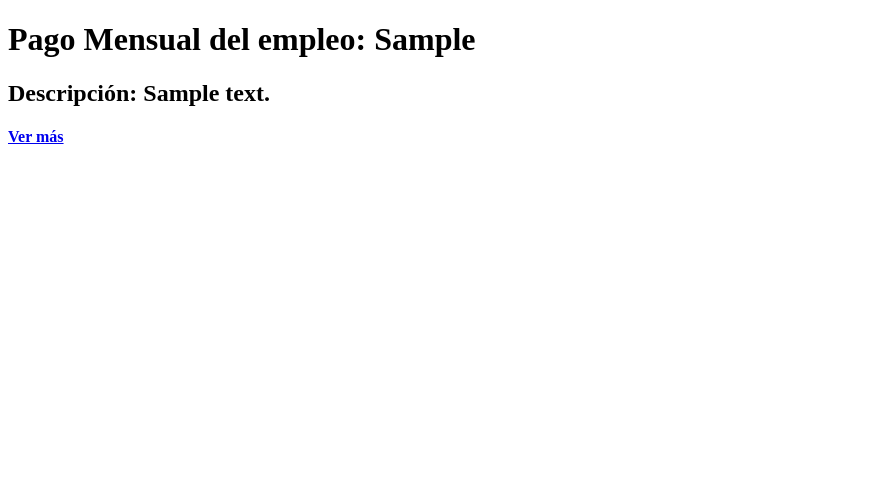
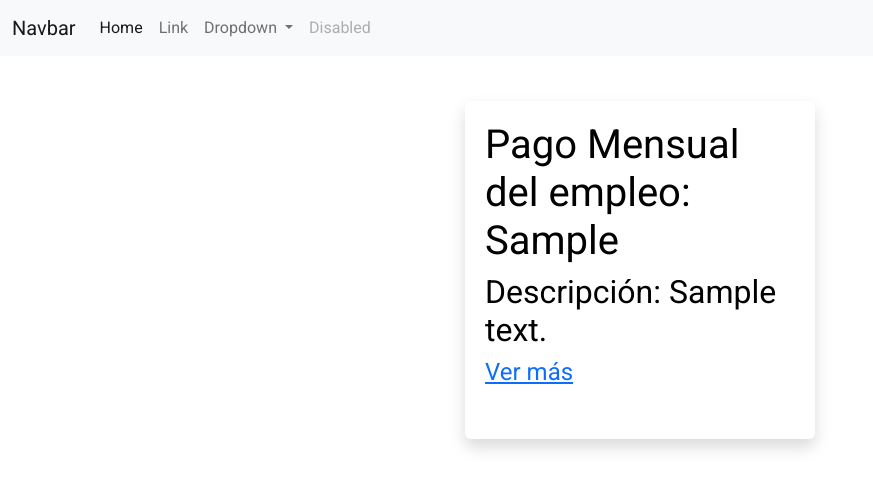
Before and after one commit to DannyMannn/FastAPi-Empleo-Page, a FastAPI app: page /empleos in a window 1280 px wide. Shown: the top 489 px of the page, without its empty margins (0-873 px from the left). Run offline with FastAPI, Linux system fonts and the light colour scheme; tables that the repository leaves empty hold one stand-in row (values such as "Sample post").

Commit message:
Agrega enrutamiento para archivos estaticos, controlador.py ahora se llama main.py, agrega un poco de estilo

```diff
--- a/controlador/controlador.py
+++ b/main.py
@@ -6,13 +6,17 @@ from modelo import Empleo
 from modelo import EmpleoRequestModel, EmpleoResponseModel
 from fastapi.responses import HTMLResponse
 from fastapi.templating import Jinja2Templates
+from fastapi.staticfiles import StaticFiles
+
 
 # Crear Aplicación
 app = FastAPI(title="Empleos Pagina Web", description="Pagina Web de Empleos", version="1.0.0")
+app.mount("/static", StaticFiles(directory="static"), name="static")
+StaticFiles(directory="static")
 
 # Para levantar el servidor: uvicorn main:app --reload, o el nombre de tu archivo si no es main.
 
-templates = Jinja2Templates (directory="../templates")
+templates = Jinja2Templates (directory="templates")
 
 # que debe hacer el servidor antes de iniciar
 @app.on_event('startup')
--- /dev/null
+++ b/static/css/style.css
@@ -0,0 +1,121 @@
+@import url('https://fonts.googleapis.com/css2?family=Roboto&display=swap');
+*{
+    font-family: 'Roboto', sans-serif;
+}
+.document{
+    max-width: 1400px;
+    padding: 15px 25px;
+    margin: 15px auto;
+}
+.btn-primary{
+    background-color: #0c81ff !important;
+}
+
+/* FORM CONTAINER */
+.form-container{
+    padding: 20px;
+    max-width: 75%;
+    margin: 0 auto;
+    padding: 0 auto;
+}
+/*home*/
+.portada{
+    width: 90%;
+    overflow: hidden;
+    margin: 0 auto;
+}
+
+.rounded-border{
+    border-radius: 20px;
+}
+
+@media screen and (max-width: 800px){
+    .form-container{
+        max-width: 100%;
+    }
+}
+
+.bg-lightgrey{
+    background: #F5F5F5;
+}
+
+/* FLEX CONTAINER FOR CARDS (USERS/TASKS)*/
+
+.my-card-container{
+    display: flex;
+    flex-direction: row;
+    flex-wrap: wrap;
+    justify-content: space-around;
+}
+
+/* This is so we don't collide with bootstraps .card class*/
+.my-card{
+    min-width: 250px;
+    max-width: 350px;
+
+    min-height: 250px;
+    max-height: 350px;
+
+    padding: 20px;
+    margin: 15px;
+    overflow: auto;
+}
+
+.my-a{
+    text-decoration: none;
+    color: black;
+    transition: 0.5s;
+}
+
+.my-a:hover{
+    color: black;
+    background: lightgray;
+}
+
+/*user info*/
+.user-box{
+    -webkit-box-shadow: 0 0 5px 2px #bfc0c0;
+    -moz-box-shadow: 0 0 5px 2px #bfc0c0;
+    box-shadow: 0 0 5px 2px #bfc0c0;
+    width: 75%;
+    height: auto;
+    margin: 5em auto 3em;
+    box-sizing: border-box;
+}
+.info-user{
+    padding: 30px;
+    text-align: center;
+}
+
+.img-user{
+    border-radius: 50%;
+    border: 5px solid #495057;
+    width: 120px;
+    height: 120px;
+    position: absolute;
+    top: 105px;
+}
+.pic{
+    width: 120px;
+    height: 120px;
+    margin: 0px auto;
+    overflow: hidden;
+}
+
+.my-text-right{
+    text-align: end;
+}
+
+.my-text-left{
+    text-align: left;
+}
+
+.my-text-center{
+    text-align: center;
+}
+
+@media screen and (max-width: 1000px){
+    .user-box{
+        width: 100%;
+    }
+}
--- a/templates/index.html
+++ b/templates/index.html
@@ -4,14 +4,60 @@
     <meta charset="UTF-8">
     <meta http-equiv="X-UA-Compatible" content="IE=edge">
     <meta name="viewport" content="width=device-width, initial-scale=1.0">
-    <title>Document</title>
+    <title>Empleos</title>
+    <link rel="stylesheet" href="{{ url_for('static', path='css/style.css') }}">
+
+    <link href="https://cdn.jsdelivr.net/npm/bootstrap@5.2.3/dist/css/bootstrap.min.css" rel="stylesheet" integrity="sha384-rbsA2VBKQhggwzxH7pPCaAqO46MgnOM80zW1RWuH61DGLwZJEdK2Kadq2F9CUG65" crossorigin="anonymous">
 </head>
 <body>
+    <nav class="navbar navbar-expand-lg bg-light">
+        <div class="container-fluid">
+          <a class="navbar-brand" href="#">Navbar</a>
+          <button class="navbar-toggler" type="button" data-bs-toggle="collapse" data-bs-target="#navbarSupportedContent" aria-controls="navbarSupportedContent" aria-expanded="false" aria-label="Toggle navigation">
+            <span class="navbar-toggler-icon"></span>
+          </button>
+          <div class="collapse navbar-collapse" id="navbarSupportedContent">
+            <ul class="navbar-nav me-auto mb-2 mb-lg-0">
+              <li class="nav-item">
+                <a class="nav-link active" aria-current="page" href="#">Home</a>
+              </li>
+              <li class="nav-item">
+                <a class="nav-link" href="#">Link</a>
+              </li>
+              <li class="nav-item dropdown">
+                <a class="nav-link dropdown-toggle" href="#" role="button" data-bs-toggle="dropdown" aria-expanded="false">
+                  Dropdown
+                </a>
+                <ul class="dropdown-menu">
+                  <li><a class="dropdown-item" href="#">Action</a></li>
+                  <li><a class="dropdown-item" href="#">Another action</a></li>
+                  <li><hr class="dropdown-divider"></li>
+                  <li><a class="dropdown-item" href="#">Something else here</a></li>
+                </ul>
+              </li>
+              <li class="nav-item">
+                <a class="nav-link disabled">Disabled</a>
+              </li>
+            </ul>
+          </div>
+        </div>
+      </nav>
+
+
+    <div class="document">
+        <div class="my-card-container">
             {% for empleo in empleos %}
+                <div class="my-a my-card rounded shadow">
                     <h1>Pago Mensual del empleo: {{ empleo.pagoMensual }}</h1>
                     <h2>Descripción: {{ empleo.descripcion }}</h1>
                     <h4><a href="/getEmpleo/{{ empleo.id }}">Ver más</a></h4>
                     <br>
+                </div>
             {% endfor %}
+        </div>
+    </div>
+
+
+    <script src="https://cdn.jsdelivr.net/npm/bootstrap@5.2.3/dist/js/bootstrap.bundle.min.js" integrity="sha384-kenU1KFdBIe4zVF0s0G1M5b4hcpxyD9F7jL+jjXkk+Q2h455rYXK/7HAuoJl+0I4" crossorigin="anonymous"></script>
 </body>
 </html>
```
Lines whose indentation alone changed are shown as unchanged.
